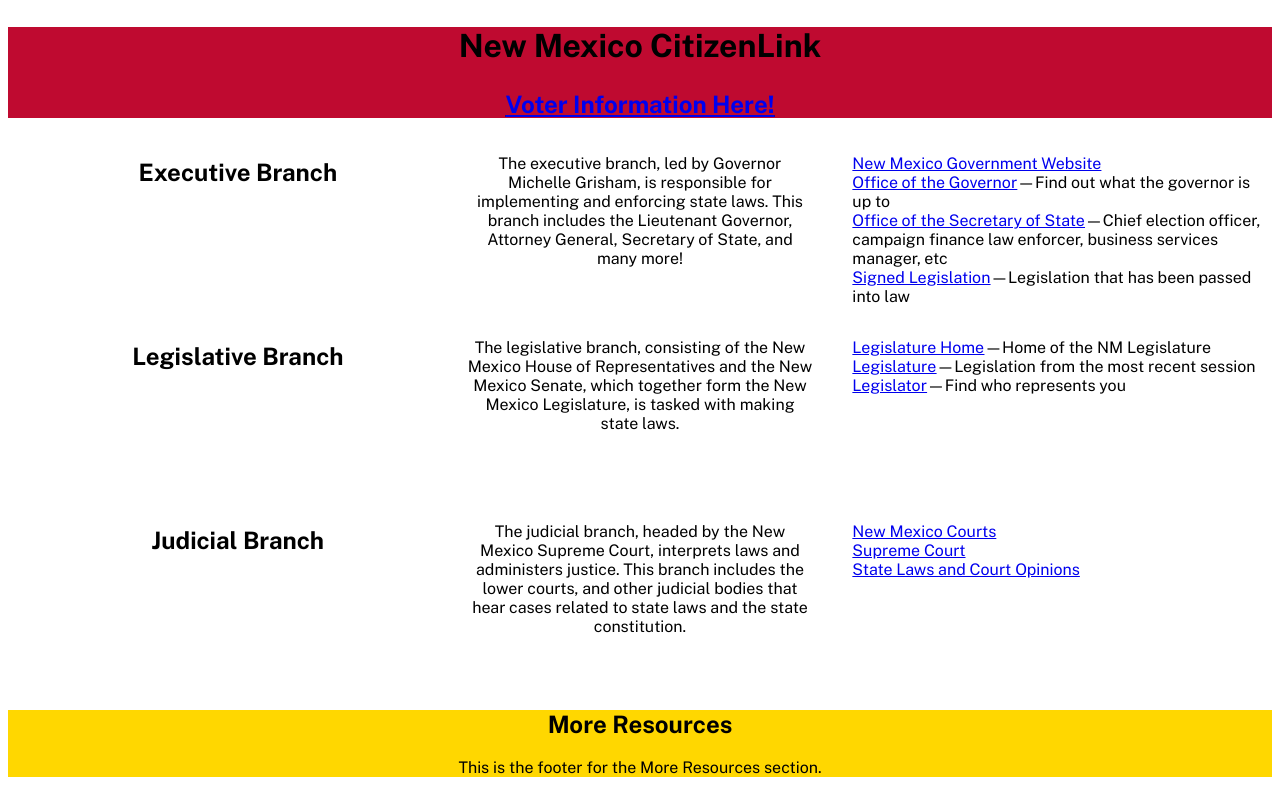
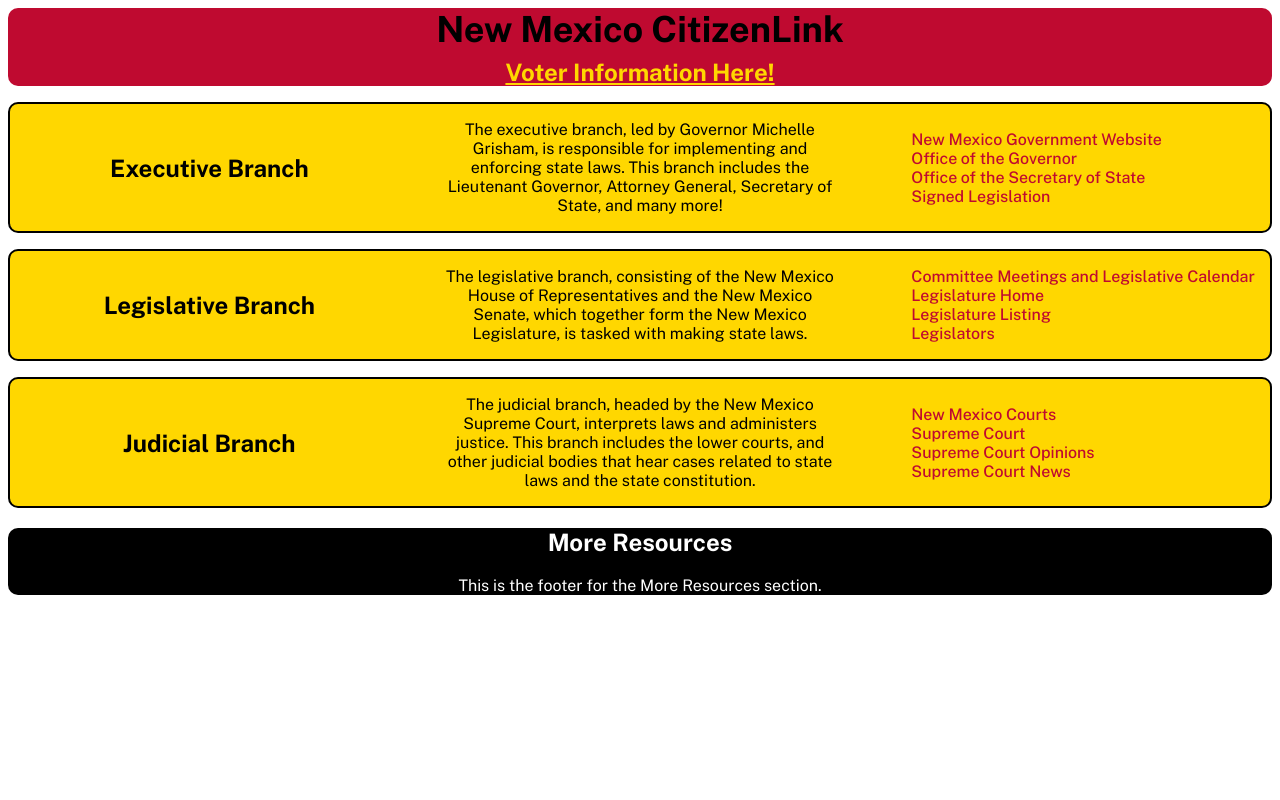
Before and after one commit to Mhauga/NM-CitizenLink, a plain HTML site: page index.html in a window 1280 px wide. Drawn offline with nearby package versions, Linux system fonts and the light colour scheme.

Commit message:
Add files via upload

```diff
--- a/index.html
+++ b/index.html
@@ -12,8 +12,8 @@
 <body>
     <header>
         <nav>
-            <div>
-                <h1 class="title">New Mexico CitizenLink</h1>
+            <div class="title">
+                <h1>New Mexico CitizenLink</h1>
             </div>
             <div>
                 <h2 class="vote"><a href="https://www.sos.nm.gov/voting-and-elections/voter-information-portal-nmvote-org/">Voter Information Here!</a></h2>
@@ -22,8 +22,8 @@
     </header>
 
     <div class="container">
-        <div id="executive">
-            <div class="branchname">
+        <div class="executive card">
+            <div >
                 <h2>Executive Branch</h2>
             </div>
             <div class="explanation">
@@ -32,16 +32,16 @@
             <div class="list">
                 <ul>
                     <li><a href="https://www.nm.gov/">New Mexico Government Website</a></li>
-                    <li><a href="https://www.governor.state.nm.us/">Office of the Governor</a>—Find out what the governor is up to</li>
-                    <li><a href="https://www.sos.nm.gov/">Office of the Secretary of State</a>—Chief election officer, campaign finance law enforcer, business services manager, etc</li>
-                    <li><a href="https://www.governor.state.nm.us/about-the-governor/signed-legislation/">Signed Legislation</a>—Legislation that has been passed into law</li>
+                    <li><a href="https://www.governor.state.nm.us/">Office of the Governor</a></li>
+                    <li><a href="https://www.sos.nm.gov/">Office of the Secretary of State</a></li>
+                    <li><a href="https://www.governor.state.nm.us/about-the-governor/signed-legislation/">Signed Legislation</a></li>
                 </ul>
             </div>
 
         </div>
 
-        <div id="legislative">
-            <div class="branchname">
+        <div class="legislative card">
+            <div >
                 <h2>Legislative Branch</h2>
             </div>
             <div>
@@ -49,15 +49,16 @@
             </div>
             <div class="list">
                 <ul>
-                    <li><a href="https://www.nmlegis.gov/">Legislature Home</a>—Home of the NM Legislature</li>
-                    <li><a href="https://www.nmlegis.gov/Legislation/Legislation_List">Legislature</a>—Legislation from the most recent session</li>
-                    <li><a href="https://www.nmlegis.gov/Members/Find_My_Legislator">Legislator</a>—Find who represents you</li>
+                    <li><a href="https://www.nmlegis.gov/Calendar/Whats_Happening">Committee Meetings and Legislative Calendar</a></li>
+                    <li><a href="https://www.nmlegis.gov/">Legislature Home</a></li>
+                    <li><a href="https://www.nmlegis.gov/Legislation/Legislation_List">Legislature Listing</a></li>
+                    <li><a href="https://www.nmlegis.gov/Members/Find_My_Legislator">Legislators</a></li>
                 </ul>
             </div>
         </div>
 
-        <div id="judicial">
-            <div class="branchname">
+        <div class="judicial card">
+            <div >
                 <h2>Judicial Branch</h2>
             </div>
             <div>
@@ -67,7 +68,9 @@
                 <ul>
                     <li><a href="https://nmcourts.gov/">New Mexico Courts</a></li>
                     <li><a href="https://supremecourt.nmcourts.gov/">Supreme Court</a></li>
-                    <li><a href="https://nmonesource.com/nmos/en/nav.do">State Laws and Court Opinions</a></li>
+                    <li><a href="https://nmonesource.com/nmos/nmsc/en/nav_date.do">Supreme Court Opinions</a></li>
+                    <li><a href="https://nmcourts.gov/news/latest-news/">Supreme Court News</a></li>
+
                 </ul>
             </div>
         </div>
--- a/style.css
+++ b/style.css
@@ -1,67 +1,87 @@
 html {
     font-family: "Public Sans", sans-serif;
+}
+
+/*---Styling Section---*/
+header
+{
+    background-color: #BF0A30;
     text-align: center;
+    border-radius: 10px;
+
+    a {
+        color:#FFD700;
+    }
+    .vote{
+        margin-top: 0.5rem;
+        margin-bottom: 1rem;
+    }
+}
+
+.title  {
+    font-size: 1.5rem;
+    h1 {
+        margin:0px;
+    }
+}
+
+ul {
+    max-width:max-content;
 
 }
 
-header {
-    background-color: #BF0A30;
-    width: 100%;
-    margin:0%;
-}
 
-.title {
-    font-size: 2rem;
-}
+li {                        /*List styling*/
+    list-style-type: none;
+    a {                     /*List link styling*/
+        color:#BF0A30;
+        font-weight: 500;
+        text-decoration: none;
+        text-align: right;
 
-.vote {
-    text-decoration: underline;
-}
-
-.container{
-    display:grid;
-    grid-template: repeat(3, 1fr) / repeat(3, 1fr);
-    height: 100%vw;
-}
-
-.container > *{
-    display:grid;
-    grid-template: 1fr / 4fr 3fr 4fr;
-
-}
-
-#executive {
-    grid-area: 1 / 1 / 1 / 4;
-}
-
-#legislative{
-    grid-area:2/1/2/4;
-}
-
-#judicial{
-    grid-area:3/1/3/4;
-}
-
-#executive, #legislative, #judicial > * {
-    align-self: top;
-}
-
-.list {
-    text-align: left;
-    ul {
-        list-style: none;
     }
 }
 
-#resources {
-    background-color: #FFD700;
+footer {
     text-align: center;
+    background-color: black;
+    color:white;
+    border-radius: 10px;
 }
 
-@media (max-width:680px)
-{
-    .container > * {
-        display:flex;
-        flex-direction: column;
+/*Grid Container*/
+.container  {
+    display:grid;
+    grid-template-columns: repeat(3, 1fr);
+    gap: 1rem;
+}
+
+.card{
+    grid-column: 1 /-1;
+    display:grid;
+    gap:2rem;
+    grid-template-columns: repeat(3, 1fr);
+    background:#FFD700;
+    border:2px solid black;
+    border-radius: 10px;
+}
+
+.card > * {
+    align-self: center;
+    text-align: center;
+    ul  {
+        text-align: left
+    };
+}
+
+/*--Media Queries--*/
+@media (max-width: 860px) {
+    .container  {
+        grid-template-columns: 1fr;
+        justify-content: center;
     }
-}
+
+    .card {
+        grid-template-columns: 1fr;
+        align-items: center;
+    }
```
